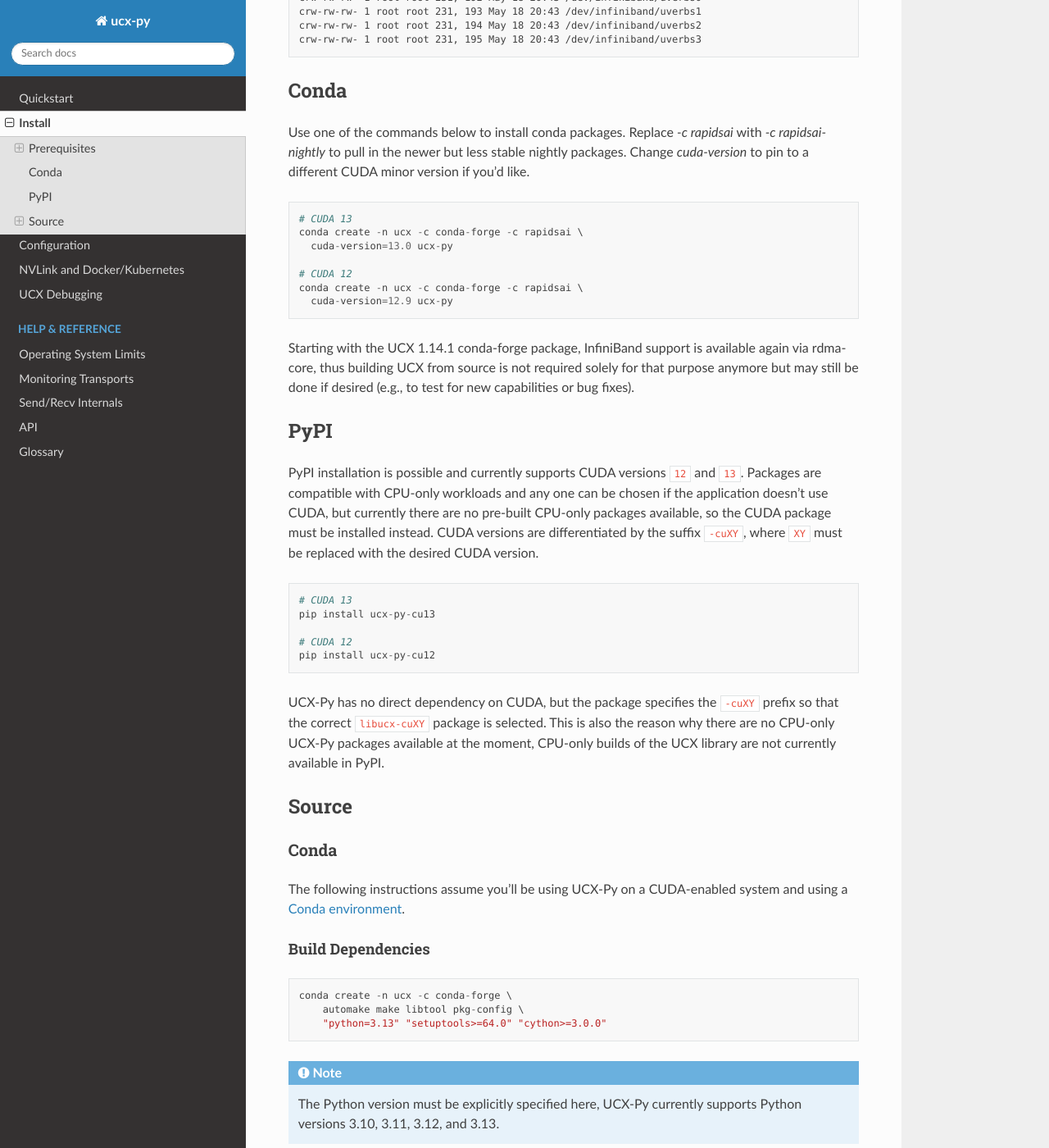
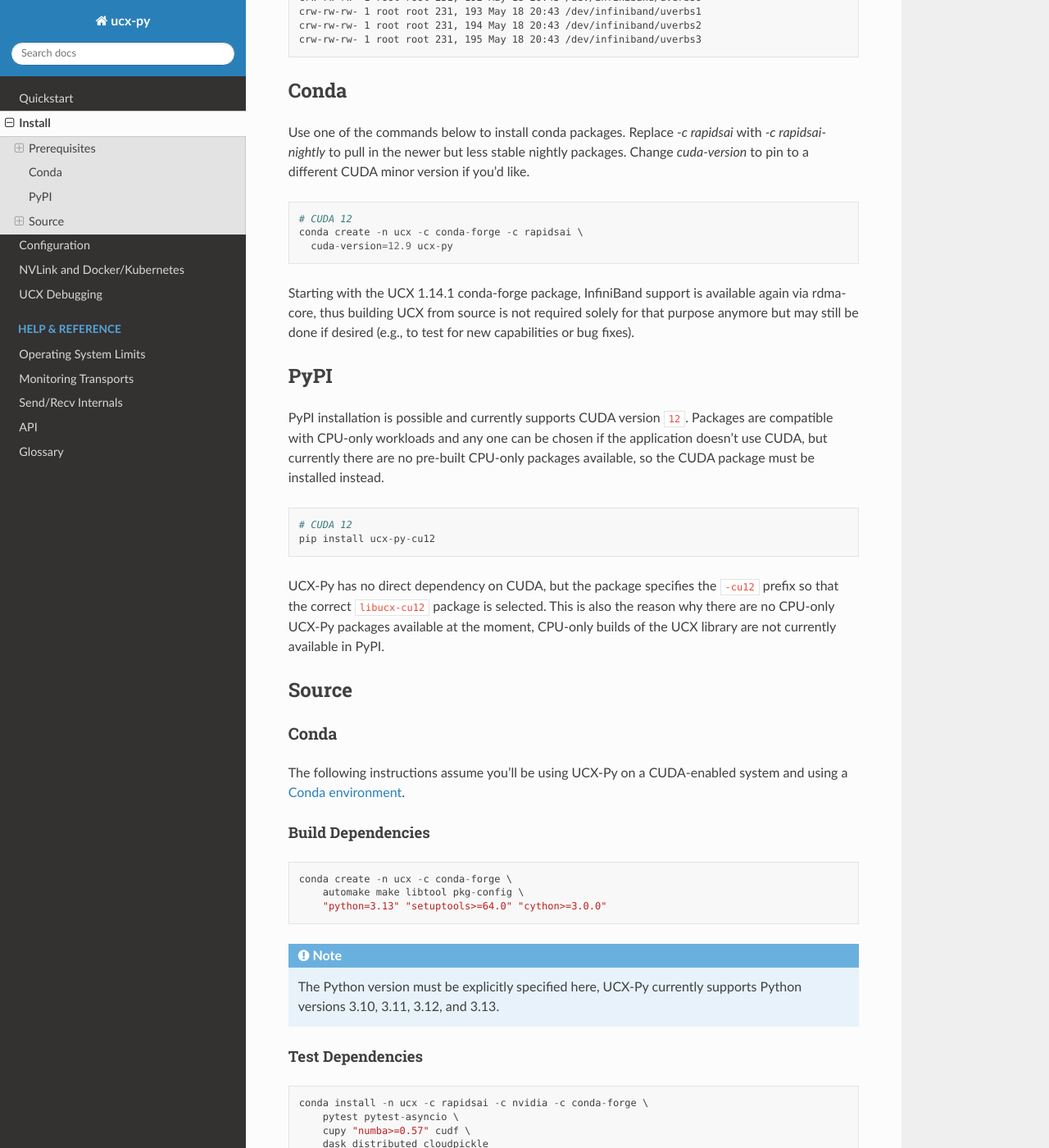
Before and after one commit to rapidsai/ucx-py, a Sphinx documentation site: the page built from docs/source/install.rst, in a window 1280 px wide and 1400 px high, scrolled down 711 px. Shown: the whole window at 82% size. Built offline with Sphinx 7.4.7 and the Read the Docs theme 3.1.0, drawn with Linux system fonts in a browser that asks for light colours; the version number could not be read and is left out; some of the changed text lies outside the part shown.

Commit message:
Remove CUDA 13 from docs

```diff
--- a/docs/source/install.rst
+++ b/docs/source/install.rst
@@ -40,10 +40,6 @@
 
 ::
 
-    # CUDA 13
-    conda create -n ucx -c conda-forge -c rapidsai \
-      cuda-version=13.0 ucx-py
-
     # CUDA 12
     conda create -n ucx -c conda-forge -c rapidsai \
       cuda-version=12.9 ucx-py
@@ -56,23 +52,19 @@
 PyPI
 ----
 
-PyPI installation is possible and currently supports CUDA versions
-``12`` and ``13``. Packages are compatible with CPU-only workloads and any one can
+PyPI installation is possible and currently supports CUDA version
+``12``. Packages are compatible with CPU-only workloads and any one can
 be chosen if the application doesn't use CUDA, but currently there are
 no pre-built CPU-only packages available, so the CUDA package must be
-installed instead. CUDA versions are differentiated by the suffix
-``-cuXY``, where ``XY`` must be replaced with the desired CUDA version.
+installed instead.
 
 ::
-
-    # CUDA 13
-    pip install ucx-py-cu13
 
     # CUDA 12
     pip install ucx-py-cu12
 
 UCX-Py has no direct dependency on CUDA, but the package specifies the
-``-cuXY`` prefix so that the correct ``libucx-cuXY`` package is selected.
+``-cu12`` prefix so that the correct ``libucx-cu12`` package is selected.
 This is also the reason why there are no CPU-only UCX-Py packages
 available at the moment, CPU-only builds of the UCX library are not
 currently available in PyPI.
@@ -217,7 +209,7 @@
 UCX-Py with UCX from PyPI
 ^^^^^^^^^^^^^^^^^^^^^^^^^
 
-CUDA-enabled builds of the UCX libraries are available from PyPI, under the names ``libucx-cu12`` (CUDA 12) and ``libucx-cu13`` (CUDA 13).
+CUDA-enabled builds of the UCX libraries are available from PyPI, under the name ``libucx-cu12`` (CUDA 12).
 Notice that those builds do not currently include InfiniBand support, if InfiniBand is required you will
 need to provide a custom UCX install as described in the "UCX-Py with custom UCX install" section.
 
@@ -232,8 +224,8 @@
     # or for develop build
     pip install -v -e .
 
-This will automatically handle installing appropriate, compatible ``libucx-cu{12,13}`` packages for build-time and runtime use.
-When you run UCX-Py code installed this way, it will load UCX libraries from the installed ``libucx-cu{12,13}`` package.
+This will automatically handle installing appropriate, compatible ``libucx-cu12`` packages for build-time and runtime use.
+When you run UCX-Py code installed this way, it will load UCX libraries from the installed ``libucx-cu12`` package.
 
 UCX-Py packages are built against the oldest version of UCX that UCX-Py supports, and can run against a range
 of ABI-compatible UCX versions.
@@ -242,9 +234,6 @@
 For example, to switch to using UCX 1.19 at runtime, run the following.
 
 ::
-
-    # CUDA 13
-    pip install 'libucx-cu13>=1.19.0,<1.20'
 
     # CUDA 12
     pip install 'libucx-cu12>=1.19.0,<1.20'
@@ -264,7 +253,7 @@
     # or for develop build
     pip install -v -e .
 
-To ensure that system install of UCX is always used at runtime (and not the ``libucx-cu{12,13}`` wheels), set the following
+To ensure that system install of UCX is always used at runtime (and not the ``libucx-cu12`` wheels), set the following
 environment variable in the runtime environment.
 
 ::
```
